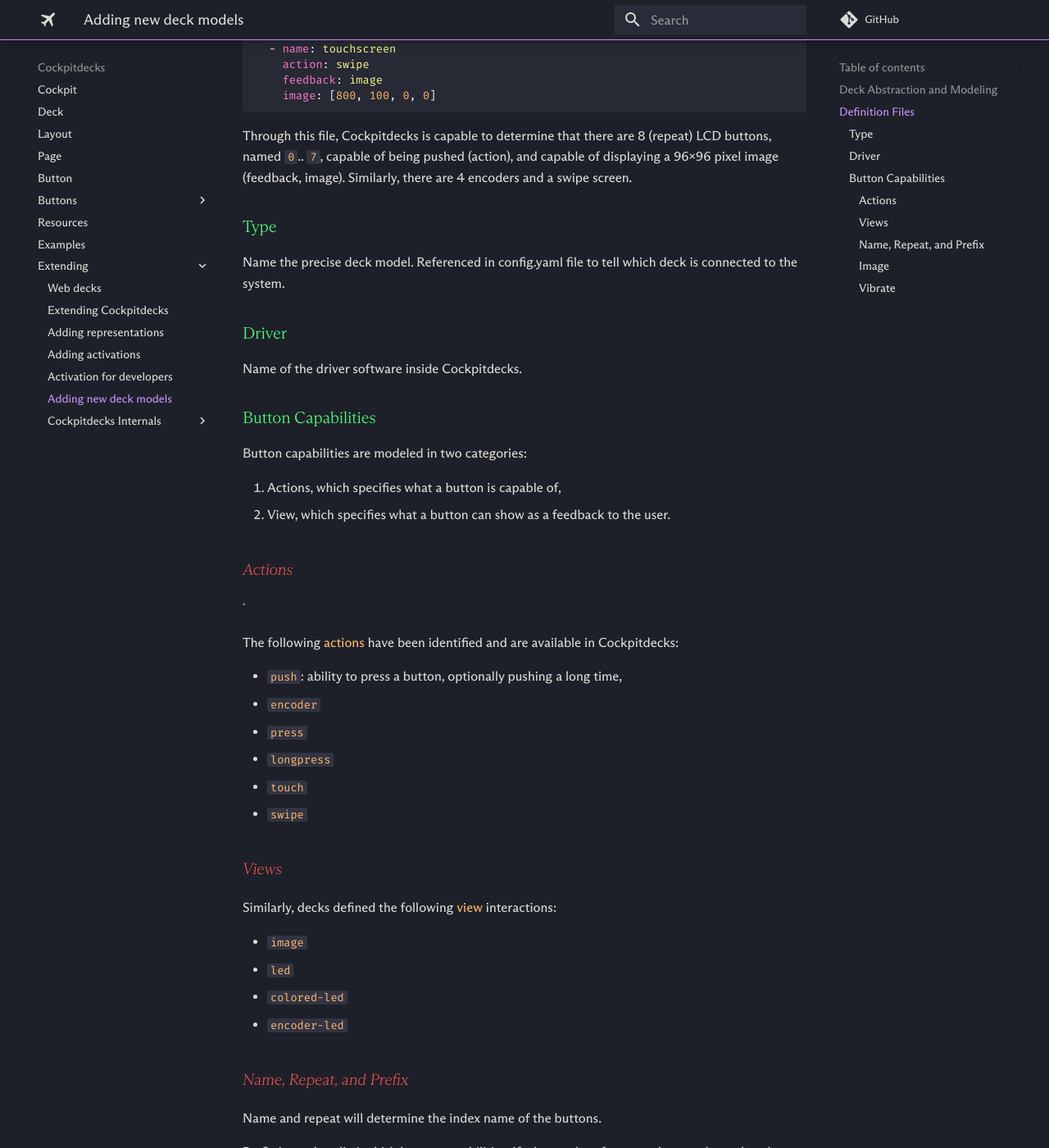
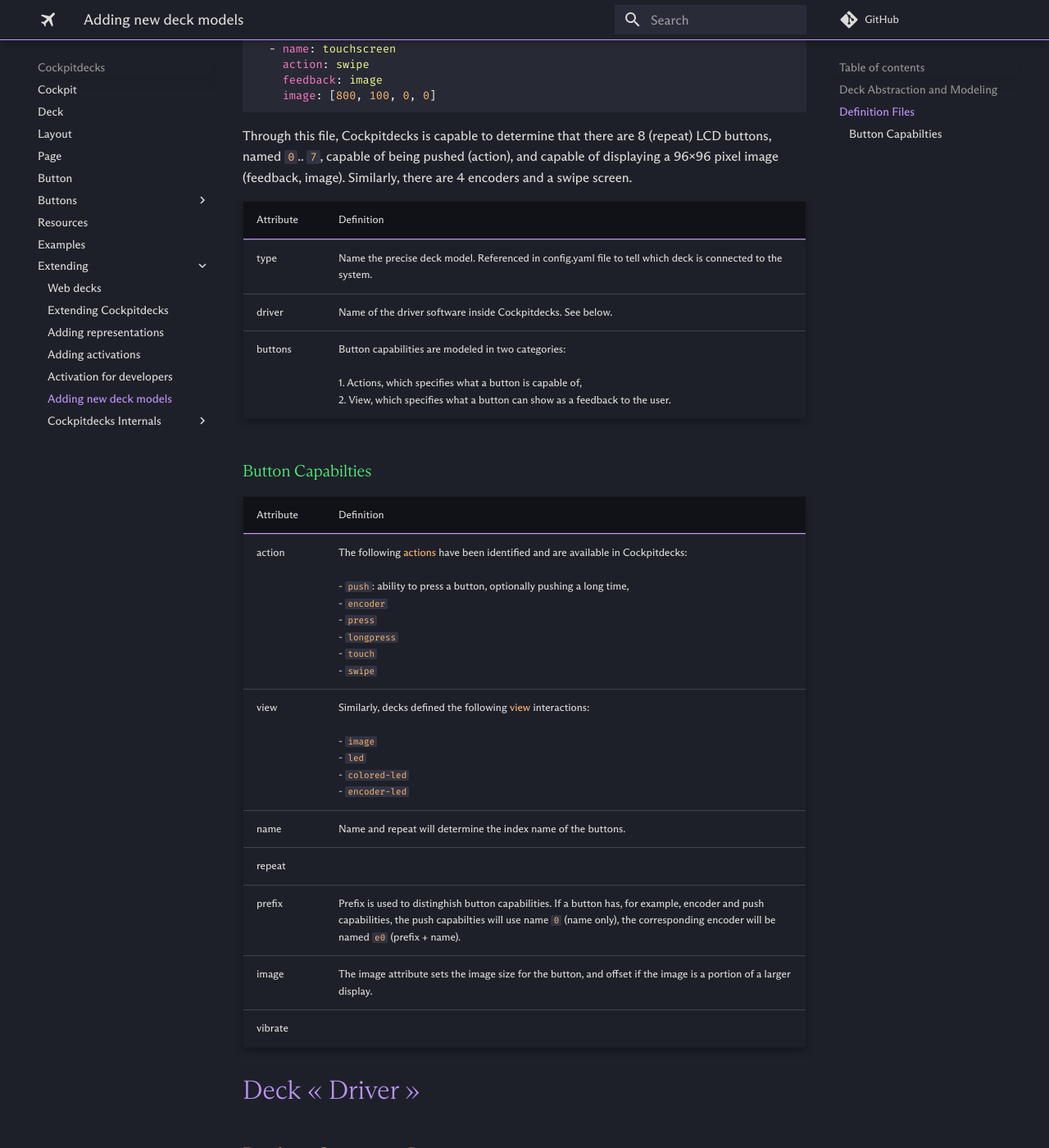
Before and after one commit to devleaks/cockpitdecks-docs, an MkDocs documentation site: the page built from docs/Extending/Adding New Deck Models.md, in a window 1280 px wide and 1400 px high, scrolled down 1171 px. Shown: the whole window at 82% size. Built offline with MkDocs 1.6.1 and Material for MkDocs 9.7.7, drawn with Linux system fonts in a browser that asks for light colours; a script that is not in the unit is left out; comment, search, counter and statistics services are not loaded; some of the changed text lies outside the part shown.

Commit message:
migration to tables (wip)

```diff
--- a/docs/Extending/Adding New Deck Models.md
+++ b/docs/Extending/Adding New Deck Models.md
@@ -47,56 +47,25 @@
 
 Through this file, Cockpitdecks is capable to determine that there are 8 (repeat) LCD buttons, named `0`.. `7`, capable of being pushed (action), and capable of displaying a 96x96 pixel image (feedback, image). Similarly, there are 4 encoders and a swipe screen.
 
-### Type
+| Attribute | Definition                                                                                                                                                                                       |
+| --------- | ------------------------------------------------------------------------------------------------------------------------------------------------------------------------------------------------ |
+| type      | Name the precise deck model. Referenced in config.yaml file to tell which deck is connected to the system.                                                                                       |
+| driver    | Name of the driver software inside Cockpitdecks. See below.                                                                                                                                      |
+| buttons   | Button capabilities are modeled in two categories:<br><br>1. Actions, which specifies what a button is capable of,<br>2. View, which specifies what a button can show as a feedback to the user. |
 
-Name the precise deck model. Referenced in config.yaml file to tell which deck is connected to the system.
+### Button Capabilties
 
-### Driver
+| Attribute | Definition                                                                                                                                                                                                                               |
+| --------- | ---------------------------------------------------------------------------------------------------------------------------------------------------------------------------------------------------------------------------------------- |
+| action    | The following **actions** have been identified and are available in Cockpitdecks:<br><br>- `push`: ability to press a button, optionally pushing a long time,<br>- `encoder`<br>- `press`<br>- `longpress`<br>- `touch`<br>- `swipe`<br> |
+| view      | Similarly, decks defined the following **view** interactions:<br><br>- `image`<br>- `led`<br>- `colored-led`<br>- `encoder-led`                                                                                                          |
+| name      | Name and repeat will determine the index name of the buttons.                                                                                                                                                                            |
+| repeat    |                                                                                                                                                                                                                                          |
+| prefix    | Prefix is used to distinghish button capabilities. If a button has, for example, encoder and push capabilities, the push capabilties will use name `0` (name only), the corresponding encoder will be named `e0` (prefix + name).        |
+| image     | The image attribute sets the image size for the button, and offset if the image is a portion of a larger display.                                                                                                                        |
+| vibrate   |                                                                                                                                                                                                                                          |
 
-Name of the driver software inside Cockpitdecks.
-
-### Button Capabilities
-
-Button capabilities are modeled in two categories:
-
-1. Actions, which specifies what a button is capable of,
-2. View, which specifies what a button can show as a feedback to the user.
-
-#### Actions
-
-`
-
-The following **actions** have been identified and are available in Cockpitdecks:
-
-- `push`: ability to press a button, optionally pushing a long time,
-- `encoder`
-- `press`
-- `longpress`
-- `touch`
-- `swipe`
-
-#### Views
-
-Similarly, decks defined the following **view** interactions:
-
-- `image`
-- `led`
-- `colored-led`
-- `encoder-led`
-
-#### Name, Repeat, and Prefix
-
-Name and repeat will determine the index name of the buttons.
-
-Prefix is used to distinghish button capabilities. If a button has, for example, encoder and push capabilities, the push capabilties will use name `0` (name only), the corresponding encoder will be named `e0` (prefix + name).
-
-#### Image
-
-The image attribute sets the image size for the button, and offset if the image is a portion of a larger display.
-
-#### Vibrate
-
-# Deck «Driver»
+# Deck « Driver »
 
 ## Deck to Computer Interaction
 
```
Also changed, not shown: docs/Deck.md (+8 -32 lines), docs/Extending/Examples.md (+1 -19 lines), docs/Extending/Internals/To do.md (+7 -0 lines), docs/Page.md (+7 -28 lines), docs/Resources.md (+6 -0 lines).
